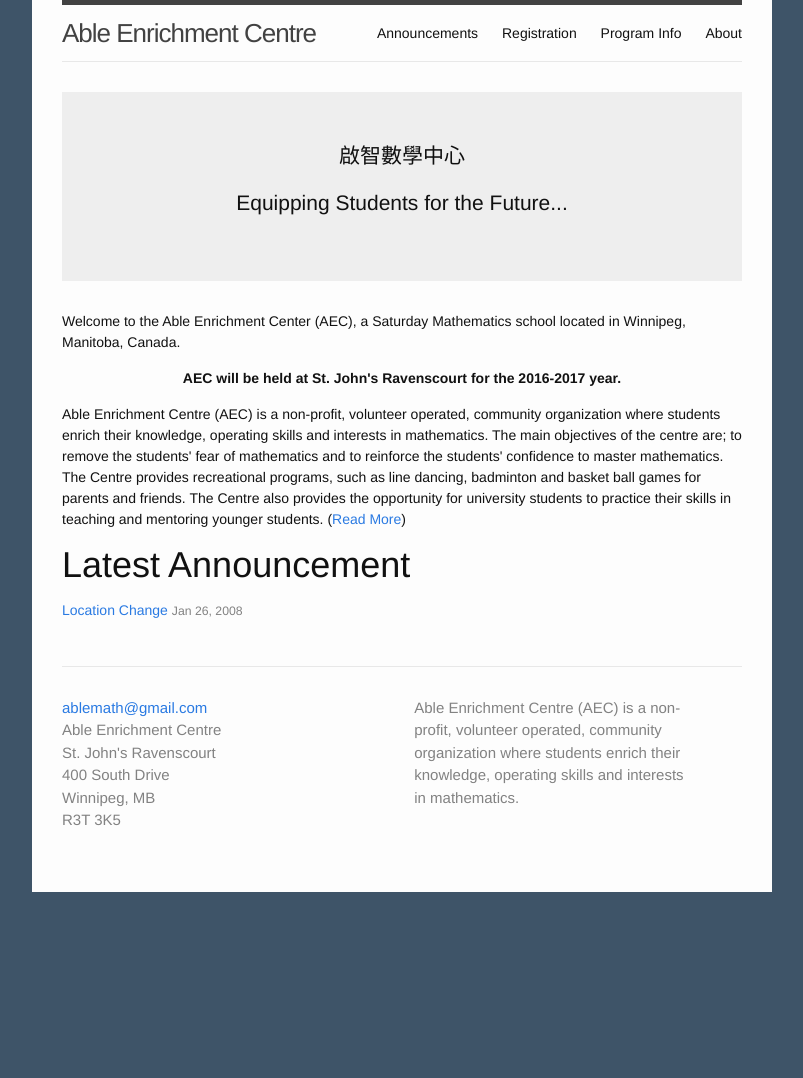
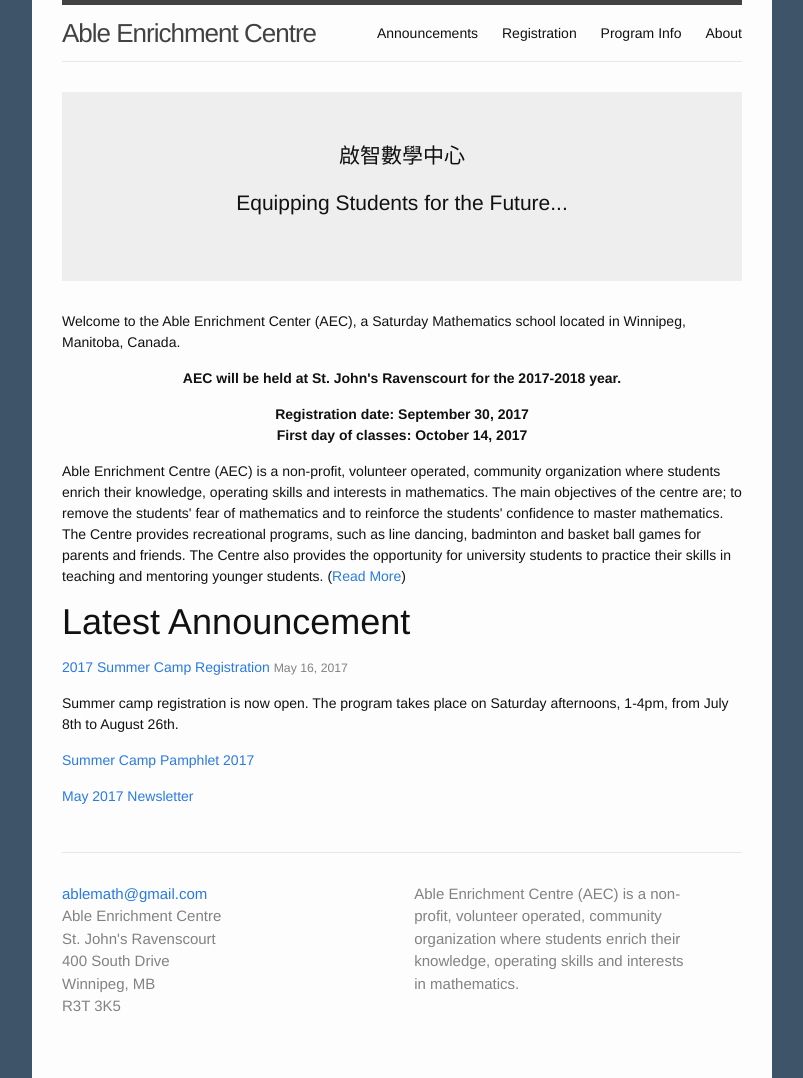
Before and after one commit to ablemath/ablemath, a Jekyll site: the page built from index.html, in a window 1280 px wide. Shown: the whole page, without its empty margins (238-1041 px from the left). Built offline with Jekyll 4.4.1, drawn with Linux system fonts in a browser that asks for light colours; before the commit the page ends 900 px from its top, so only the background shows below that.

Commit message:
2017 calendar

```diff
--- a/_config.yml
+++ b/_config.yml
@@ -13,7 +13,8 @@
   R3T 3K5
 baseurl: "" # the subpath of your site, e.g. /blog/
 url: "http://ablemath.ca" # the base hostname & protocol for your site
-registrationdate: 2016-10-01
+registrationdate: 2017-09-30
+classdate: 2017-10-14
 
 # Build settings
 markdown: kramdown
--- /dev/null
+++ b/_posts/2017-05-16-summer-classes.markdown
@@ -0,0 +1,13 @@
+---
+layout: post
+title: "2017 Summer Camp Registration"
+date: 2017-05-16 00:00:00
+categories: Notices
+---
+
+Summer camp registration is now open. The program takes place on Saturday
+afternoons, 1-4pm, from July 8th to August 26th.
+
+[Summer Camp Pamphlet 2017](/docs/2017/summer.pdf)
+
+[May 2017 Newsletter](/docs/newsletters/newsletter_170513.pdf)
--- a/index.html
+++ b/index.html
@@ -10,6 +10,12 @@
   <p class="tagline">Welcome to the Able Enrichment Center (AEC), a Saturday Mathematics school located in Winnipeg, Manitoba, Canada. </p>
 
   <p class="text-center"><strong>AEC will be held at St. John's Ravenscourt for the {{ site.registrationdate | date: '%Y' }}-{{ site.registrationdate | date: '%Y' | plus: 1 }} year.</strong></p>
+  <p class="text-center">
+    <strong>
+      Registration date: {{ site.registrationdate | date: '%B %d, %Y' }}<br>
+      First day of classes: {{ site.classdate | date: '%B %d, %Y' }}
+    </strong>
+  </p>
 
   <p>
   Able Enrichment Centre (AEC) is a non-profit, volunteer operated, community
@@ -29,5 +35,6 @@
     <a class="" href="{{ post.url | prepend: site.baseurl }}">{{ post.title }}</a>
     <span class="post-meta">{{ post.date | date: "%b %-d, %Y" }}</span>
   </p>
+  {{ post.content }}
 
 </div>
```
Also changed, not shown: 6 other files.
